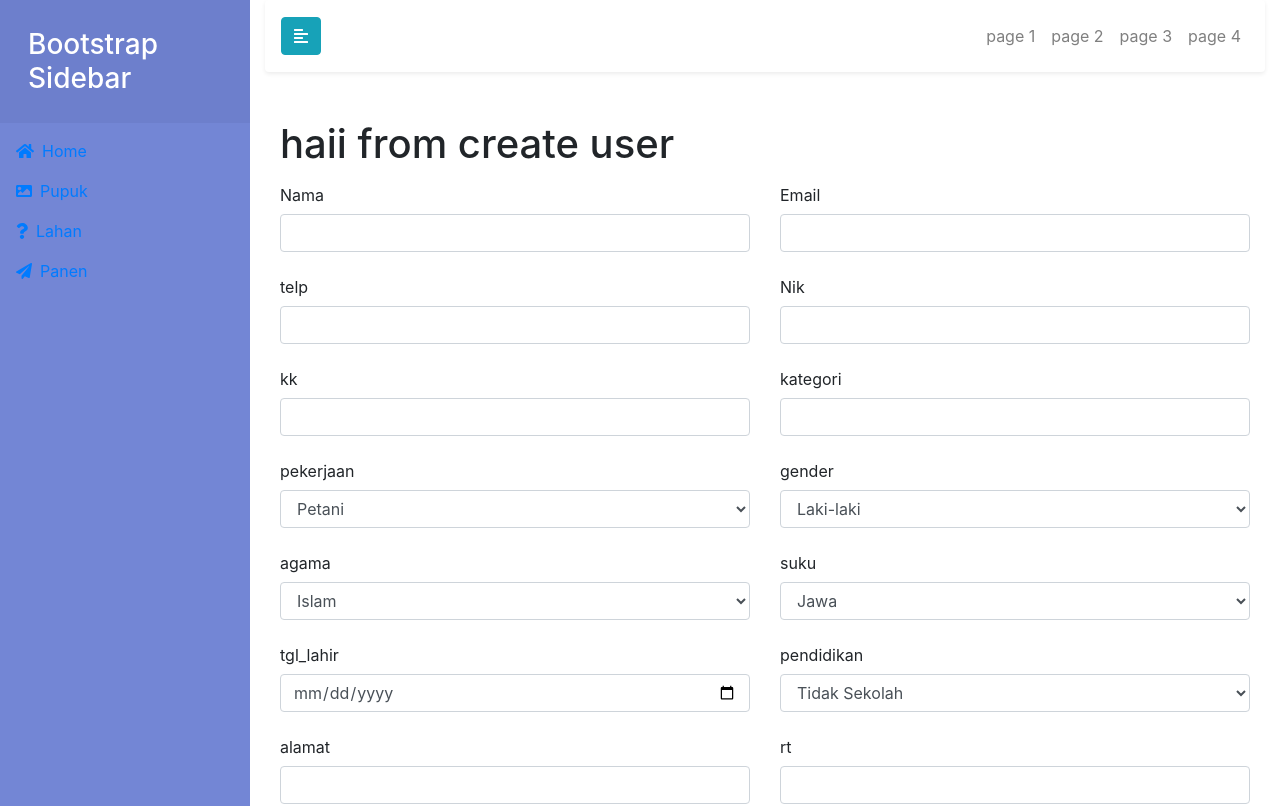
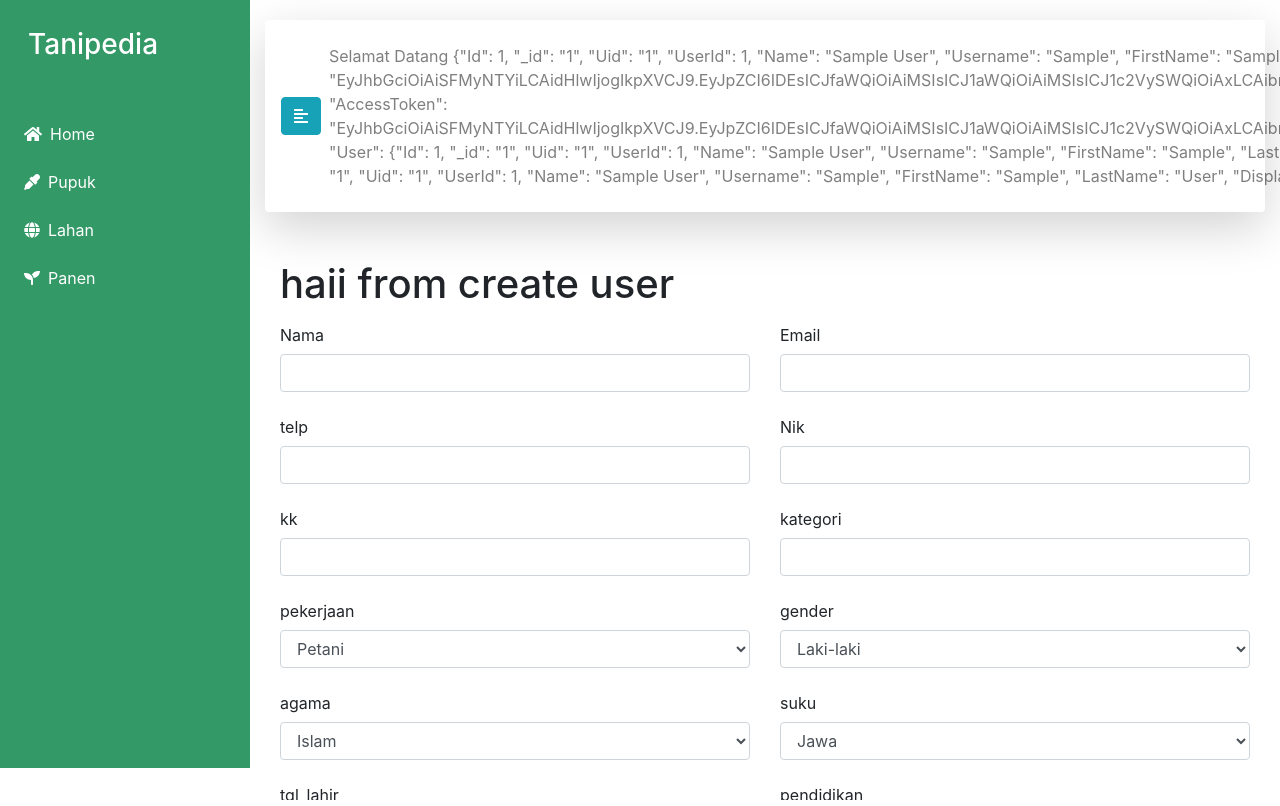
Before and after one commit to maulanairfanf/Learn-React, a React (Create React App) app: page /CreateUser in a window 1280 px wide. Shown: the top 806 px of the page. Built offline with nearby package versions, Linux system fonts and the light colour scheme; sample sign-in values are in the browser's storage.

Commit message:
add sidebar and navbar

```diff
--- a/src/App.js
+++ b/src/App.js
@@ -2,15 +2,21 @@ import React, { useState } from "react";
 import Routes from "./routes/Routes";
 import Sidebar from "./component/Sidebar/Sidebar";
 import { BrowserRouter as Router } from "react-router-dom";
+import { getToken } from "./Utils/Common";
 
 const App = () => {
   const [sidebarIsOpen, setSidebarOpen] = useState(true);
   const toggleSidebar = () => setSidebarOpen(!sidebarIsOpen);
+  const token = getToken();
+
   return (
     <>
       <Router>
         <div className="App wrapper">
-          <Sidebar toggle={toggleSidebar} isOpen={sidebarIsOpen} />
+          <div className={token ? "" : "d-none"}>
+            <Sidebar toggle={toggleSidebar} isOpen={sidebarIsOpen} />
+          </div>
+
           <Routes toggleSidebar={toggleSidebar} sidebarIsOpen={sidebarIsOpen} />
         </div>{" "}
       </Router>
--- a/src/Utils/Common.js
+++ b/src/Utils/Common.js
@@ -5,9 +5,13 @@ export const getUser = () => {
   else return null;
 };
 
+export const getName = () => {
+  return localStorage.getItem("user") || null;
+};
+
 // return the token from the session storage
 export const getToken = () => {
-  return  localStorage.getItem("token")  || null ;
+  return localStorage.getItem("token") || null;
 };
 
 // remove the token and user from the session storage
@@ -22,6 +26,7 @@ export const removeUserSession = () => {
 // set the token and user from the session storage
 export const setUserSession = (token, user) => {
   localStorage.setItem("token", token);
+  localStorage.setItem("user", user);
   // sessionStorage.setItem("token", token);
   // sessionStorage.setItem("user", JSON.stringify(user));
 };
--- a/src/component/Sidebar/Logout.js
+++ b/src/component/Sidebar/Logout.js
@@ -2,7 +2,9 @@ import React, { useState } from "react";
 import { useHistory } from "react-router-dom";
 import { removeUserSession } from "../../Utils/Common";
 import { getToken } from "../../Utils/Common";
-
+import { FontAwesomeIcon } from "@fortawesome/react-fontawesome";
+import { faSignOutAlt } from "@fortawesome/free-solid-svg-icons";
+import { Button } from "reactstrap";
 export const Logout = () => {
   const [error, setError] = useState("");
 
@@ -31,12 +33,9 @@ export const Logout = () => {
           <p>{error}</p>
         </div>
       )}
-      <button
-        className="block px-4 py-2 mt-2 text-sm font-semibold text-gray-900 bg-transparent rounded-lg hover:text-gray-900 cursor-pointer focus:text-gray-900 hover:bg-gray-200 focus:bg-gray-200 focus:outline-none focus:shadow-outline"
-        onClick={handleLogout}
-      >
-        LogOut
-      </button>
+      <Button color="info" onClick={handleLogout}>
+        <FontAwesomeIcon icon={faSignOutAlt} />
+      </Button>
     </>
   );
 };
--- a/src/component/Sidebar/Sidebar.js
+++ b/src/component/Sidebar/Sidebar.js
@@ -2,11 +2,9 @@ import React from "react";
 import { FontAwesomeIcon } from "@fortawesome/react-fontawesome";
 import {
   faHome,
-  faBriefcase,
-  faPaperPlane,
-  faQuestion,
-  faImage,
-  faCopy,
+  faEyeDropper,
+  faSeedling,
+  faGlobe,
 } from "@fortawesome/free-solid-svg-icons";
 import { NavItem, NavLink, Nav } from "reactstrap";
 import classNames from "classnames";
@@ -19,33 +17,33 @@ const SideBar = ({ isOpen, toggle }) => (
       <span color="info" onClick={toggle} style={{ color: "#fff" }}>
         &times;
       </span>
-      <h3>Bootstrap Sidebar</h3>
+      <h3>Tanipedia</h3>
     </div>
-    <div className="side-menu">
-      <Nav vertical className="list-unstyled pb-3">
+    <div className="side-menu ">
+      <Nav vertical className="list-unstyled pb-3 ml-2 mt-3">
         {/* <SubMenu title="Home" icon={faHome} items={submenus[0]} /> */}
-        <NavItem>
-          <NavLink tag={Link} to={"/"}>
+        <NavItem className="rounded-pill mb-2">
+          <NavLink activeClassName="bg-white" tag={Link} to={"/"}>
             <FontAwesomeIcon icon={faHome} className="mr-2" />
             Home
           </NavLink>
         </NavItem>
         {/* <SubMenu title="Pages" icon={faCopy} items={submenus[1]} /> */}
-        <NavItem>
+        <NavItem className="rounded-pill mb-2">
           <NavLink tag={Link} to={"/Pupuk"}>
-            <FontAwesomeIcon icon={faImage} className="mr-2" />
+            <FontAwesomeIcon icon={faEyeDropper} className="mr-2" />
             Pupuk
           </NavLink>
         </NavItem>
-        <NavItem>
+        <NavItem className="rounded-pill mb-2">
           <NavLink tag={Link} to={"/Lahan"}>
-            <FontAwesomeIcon icon={faQuestion} className="mr-2" />
+            <FontAwesomeIcon icon={faGlobe} className="mr-2" />
             Lahan
           </NavLink>
         </NavItem>
-        <NavItem>
+        <NavItem className="rounded-pill mb-2">
           <NavLink tag={Link} to={"/Panen"}>
-            <FontAwesomeIcon icon={faPaperPlane} className="mr-2" />
+            <FontAwesomeIcon icon={faSeedling} className="mr-2" />
             Panen
           </NavLink>
         </NavItem>
--- a/src/component/Sidebar/Topbar.js
+++ b/src/component/Sidebar/Topbar.js
@@ -10,36 +10,37 @@ import {
   NavItem,
   NavLink,
 } from "reactstrap";
+import { getName } from "../../Utils/Common";
 import { Link } from "react-router-dom";
-
+import Logout from "./Logout";
 const Topbar = ({ toggleSidebar }) => {
   const [topbarIsOpen, setTopbarOpen] = useState(true);
   const toggleTopbar = () => setTopbarOpen(!topbarIsOpen);
-
+  const name = getName();
+  console.log(name);
+  // console.log(getUser());
   return (
     <Navbar
       color="light"
       light
-      className="navbar shadow-sm p-3 mb-5 bg-white rounded"
+      className="navbar shadow-lg p-3 mb-5 bg-white rounded  "
       expand="md"
     >
       <Button color="info" onClick={toggleSidebar}>
         <FontAwesomeIcon icon={faAlignLeft} />
       </Button>
-      <NavbarToggler onClick={toggleTopbar} />
-      <Collapse isOpen={topbarIsOpen} navbar>
-        <Nav className="ml-auto" navbar>
-          <NavItem>
-            <NavLink tag={Link} to={"/page-1"}>
-              page 1
-            </NavLink>
-          </NavItem>
-          <NavItem>
-            <NavLink tag={Link} to={"/page-2"}>
-              page 2
-            </NavLink>
-          </NavItem>
-          <NavItem>
+      {/* <NavbarToggler onClick={toggleTopbar} /> */}
+      {/* <Collapse isOpen={topbarIsOpen} navbar> */}
+      <Nav className="ml-auto" navbar>
+        <NavItem>
+          <NavLink tag={Link} to={"/page-1"} className="text-capitalize">
+            Selamat Datang {name}
+          </NavLink>
+        </NavItem>
+        {/* <NavItem>
+            <NavLink tag={Link} to={"/page-2"}></NavLink>
+          </NavItem> */}
+        {/* <NavItem>
             <NavLink tag={Link} to={"/page-3"}>
               page 3
             </NavLink>
@@ -48,9 +49,10 @@ const Topbar = ({ toggleSidebar }) => {
             <NavLink tag={Link} to={"/page-4"}>
               page 4
             </NavLink>
-          </NavItem>
-        </Nav>
-      </Collapse>
+          </NavItem> */}
+      </Nav>
+      {/* </Collapse>{" "} */}
+      <Logout />
     </Navbar>
   );
 };
--- a/src/component/Table/TableComponentUser.js
+++ b/src/component/Table/TableComponentUser.js
@@ -111,6 +111,7 @@ const TableComponentUser = (props) => {
                 <SearchBar {...props.searchProps} placeholder="Search..." />
               </div>
               <BootstrapTable
+                className="table-responsive"
                 {...props.baseProps}
                 pagination={paginationFactory()}
               />
--- a/src/index.css
+++ b/src/index.css
@@ -39,9 +39,11 @@ a:focus {
 .sidebar {
   min-width: 250px;
   max-width: 250px;
-  background: #7386d5;
+  height: 100vh;
+  background: #339966;
   color: #fff;
   margin-left: -250px;
+  min-height: max-content;
   transition: all 0.5s;
 }
 
@@ -51,7 +53,7 @@ a:focus {
 }
 
 .sidebar-header {
-  background: #6d7fcc;
+  background: #339966;
 }
 
 .sidebar-header h3 {
@@ -68,9 +70,21 @@ a:focus {
   background: #6d7fcc;
 }
 
+.nav-link {
+  color: #fff;
+}
+
+.nav-link:hover {
+  color: #339966;
+}
+
 .nav-item:hover {
-  color: #7386d5;
   background: #fff;
+}
+
+.navbar-nav {
+  flex-direction: row !important;
+  margin-right: 5px !important;
 }
 
 .items-menu {
--- a/src/pages/PrivatePages/Home/Home.js
+++ b/src/pages/PrivatePages/Home/Home.js
@@ -11,7 +11,7 @@ class Home extends Component {
 
   render() {
     return (
-      <div>
+      <div >
         <TableComponentUser />
       </div>
     );
--- a/src/routes/Routes.js
+++ b/src/routes/Routes.js
@@ -34,18 +34,18 @@ import CreatePanen from "../pages/PrivatePages/Panen/CreatePanen";
 import EditPanen from "../pages/PrivatePages/Panen/EditPanen";
 
 const Routes = ({ sidebarIsOpen, toggleSidebar }) => {
-  // render() {
   const token = getToken();
 
   return (
     <Container
       fluid
-      className={classNames("routes", { "is-open": sidebarIsOpen })}
+      className={classNames("content overflow-auto", {
+        "is-open": sidebarIsOpen,
+      })}
     >
-      {/* <div className={token ? "visible" : "invisible"}>
-          <SideBar />
-        </div> */}
-      <Topbar toggleSidebar={toggleSidebar} />
+      <div className={token ? "sticky-top" : "d-none"}>
+        <Topbar toggleSidebar={toggleSidebar} />
+      </div>
       <Switch>
         <PublicRoute exact path="/login" component={Login} />
         <PrivateRoute exact path="/" component={Home} />
@@ -85,7 +85,6 @@ const Routes = ({ sidebarIsOpen, toggleSidebar }) => {
       </Switch>
     </Container>
   );
-  // },
 };
 
 export default Routes;
```
Also changed, not shown: src/component/Sidebar/Item.js (deleted, +0 -38 lines), 1 other file (tests, documents, lock files or other folders).
